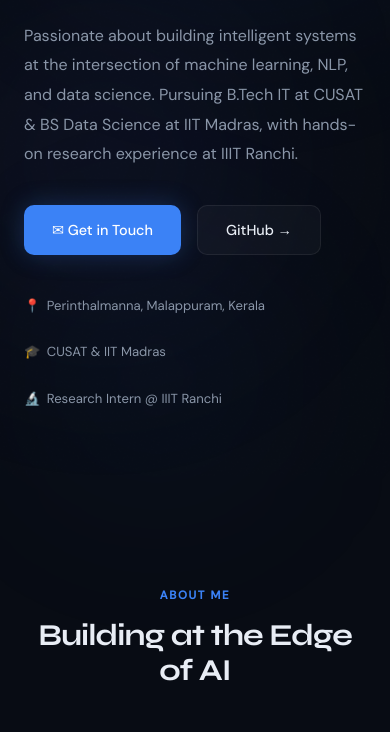
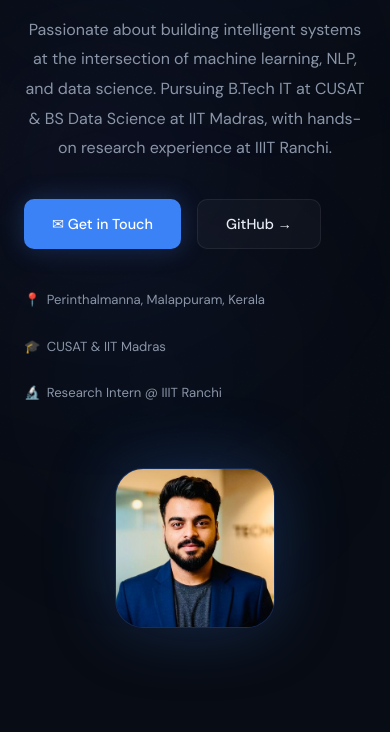
Before and after one commit to cpmashir/portfolio, a plain HTML site: page index.html in a window 390 px wide. Shown: the part 368-1100 px from the top of the page. Drawn offline with Linux system fonts and the light colour scheme.

Commit message:
minor changes

```diff
--- a/index.html
+++ b/index.html
@@ -250,8 +250,26 @@ h2.accent, h2 .accent {
 }
 
 /* Adjust for mobile */
-@media (max-width: 768px) {
-  .leetcode-container { padding: 1.5rem; }
+@media(max-width:768px){
+    .hamburger{display:flex;}
+    .nav-links{display:none; /* ... keep your existing nav code ... */ }
+
+    .hero-inner{
+        grid-template-columns: 1fr;
+        text-align: center; /* Centers your text on mobile */
+    }
+
+    /* FIX STARTS HERE */
+    .hero-avatar {
+        display: flex;       /* Change from 'none' to 'flex' */
+        width: 160px;        /* Slightly smaller for mobile screens */
+        height: 160px;
+        margin: 0 auto 2rem; /* Centers the image and adds space below it */
+    }
+    /* FIX ENDS HERE */
+
+    .about-grid{grid-template-columns:1fr;}
+    /* ... keep the rest of your media query ... */
 }
   }
 </style>
```
